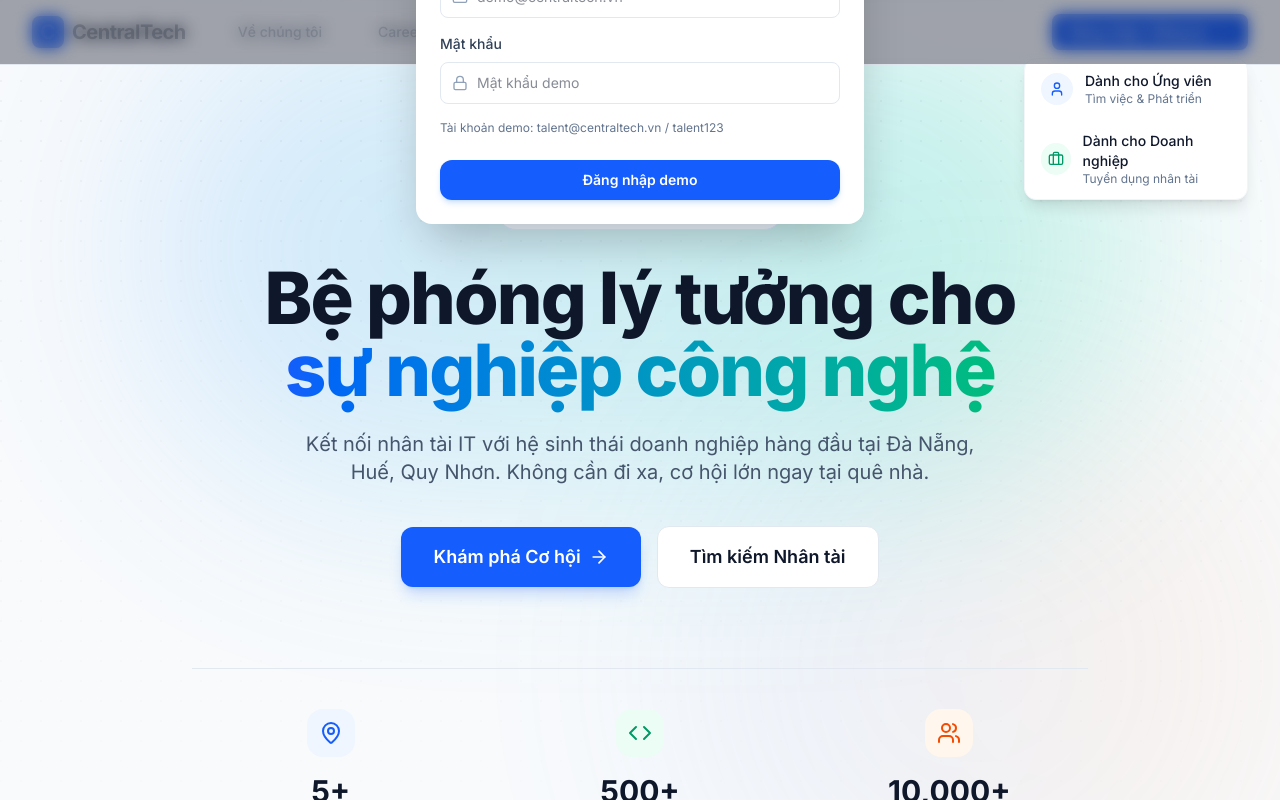
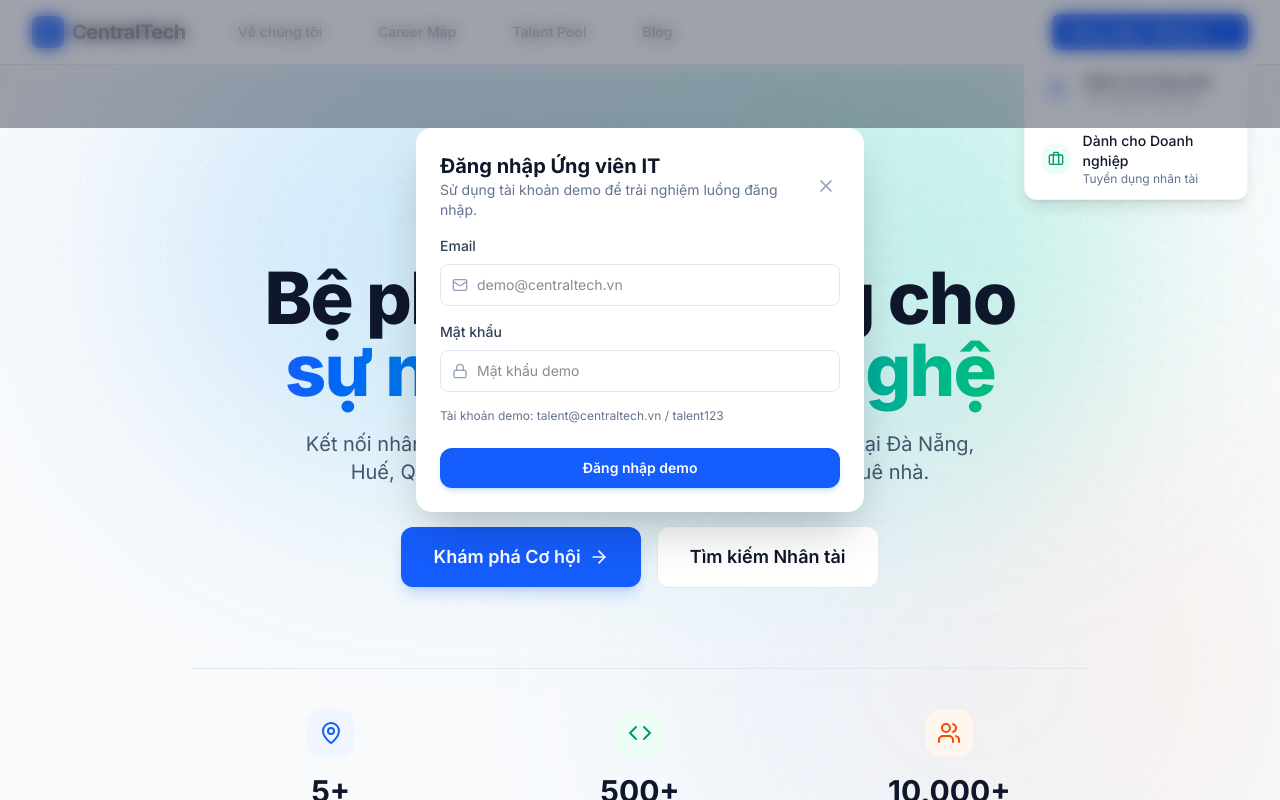
Before and after one commit to voanhkhoa2507/ICU, a React (Vite) app: page / in a window 1280 px wide. Both pictures are taken after a click on the button "Đăng nhập / Đăng ký". Shown: the top 800 px of the page. Built offline with nearby package versions, Linux system fonts and the light colour scheme.

Commit message:
Add demo auth flow for HR and talent

```diff
--- a/src/components/DemoAuthModal.tsx
+++ b/src/components/DemoAuthModal.tsx
@@ -48,7 +48,7 @@ export default function DemoAuthModal({open, role, onClose}: Props) {
     <AnimatePresence>
       {open && (
         <motion.div
-          className="fixed inset-0 z-50 flex items-center justify-center bg-slate-900/40 backdrop-blur-sm"
+          className="fixed inset-0 z-50 flex items-start justify-center bg-slate-900/40 backdrop-blur-sm pt-24 md:pt-32"
           initial={{opacity: 0}}
           animate={{opacity: 1}}
           exit={{opacity: 0}}
```
